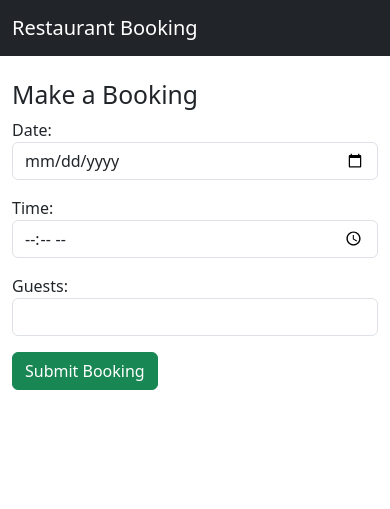
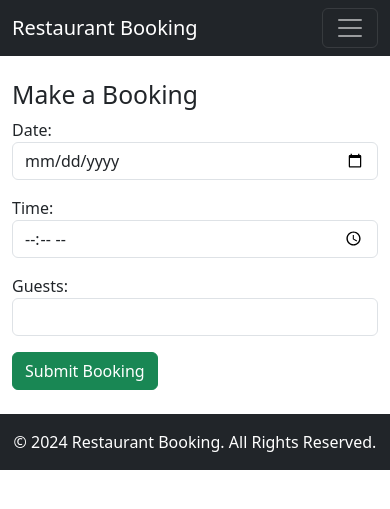
Before and after one commit to FinnbarrAmbrose/Restaurant-booking, a Django app: page /bookings/new/ in a window 390 px wide. Shown: the top 509 px of the page. Run offline with Django 4.2, Linux system fonts and the light colour scheme; the visitor is signed in with stand-in values (Sample User, id 1).

Commit message:
Enhance navbar responsiveness and add footer to base template

```diff
--- a/bookings/templates/bookings/base.html
+++ b/bookings/templates/bookings/base.html
@@ -10,7 +10,10 @@
     <nav class="navbar navbar-expand-lg navbar-dark bg-dark">
         <div class="container">
             <a class="navbar-brand" href="{% url 'home' %}">Restaurant Booking</a>
-            <div class="collapse navbar-collapse">
+            <button class="navbar-toggler" type="button" data-bs-toggle="collapse" data-bs-target="#navbarNav" aria-controls="navbarNav" aria-expanded="false" aria-label="Toggle navigation">
+                <span class="navbar-toggler-icon"></span>
+            </button>
+            <div class="collapse navbar-collapse" id="navbarNav">
                 <ul class="navbar-nav ms-auto">
                     <li class="nav-item"><a class="nav-link" href="{% url 'home' %}">Home</a></li>
                     {% if user.is_authenticated %}
@@ -31,6 +34,10 @@
         {% endblock %}
     </div>
 
+    <footer class="bg-dark text-white text-center py-3 mt-4">
+        <p class="mb-0">&copy; 2024 Restaurant Booking. All Rights Reserved.</p>
+    </footer>
+
     <script src="https://cdn.jsdelivr.net/npm/bootstrap@5.3.0/dist/js/bootstrap.bundle.min.js"></script>
 </body>
 </html>
```
Also changed, not shown: README.md.
